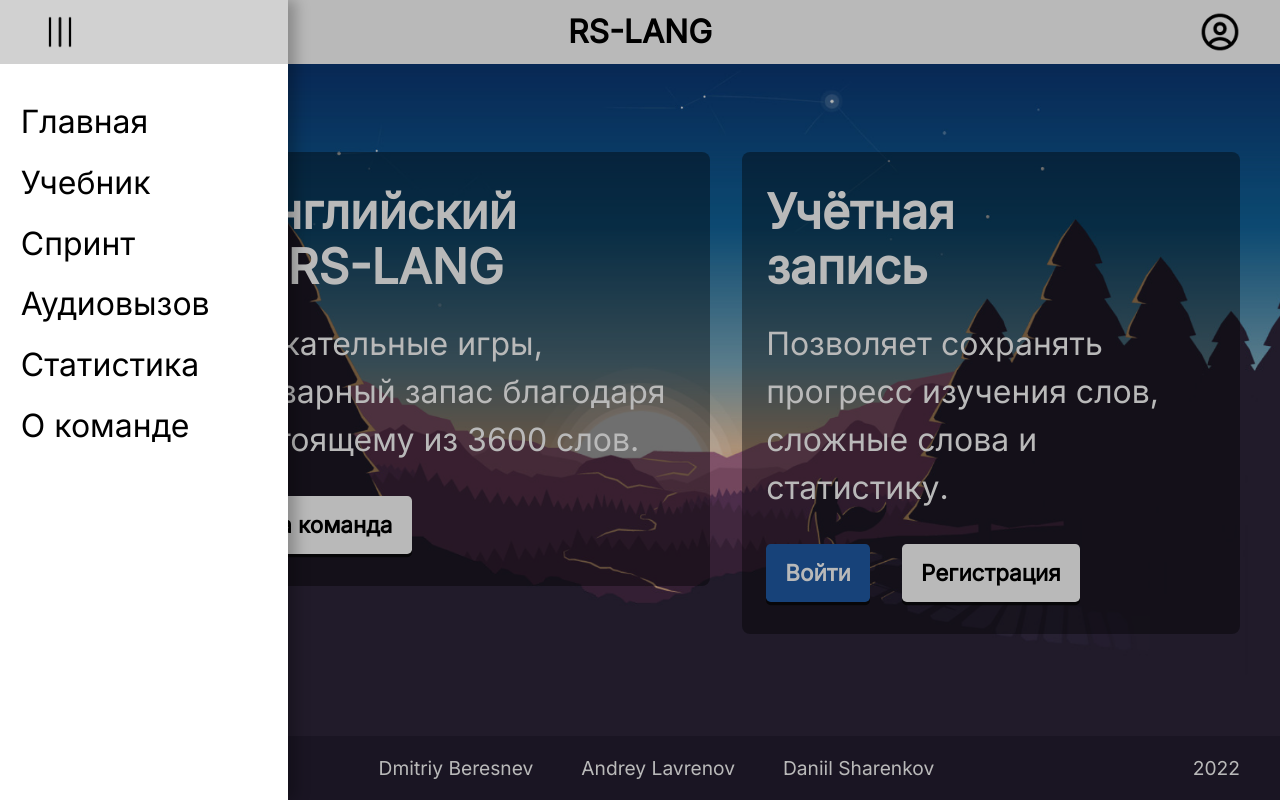
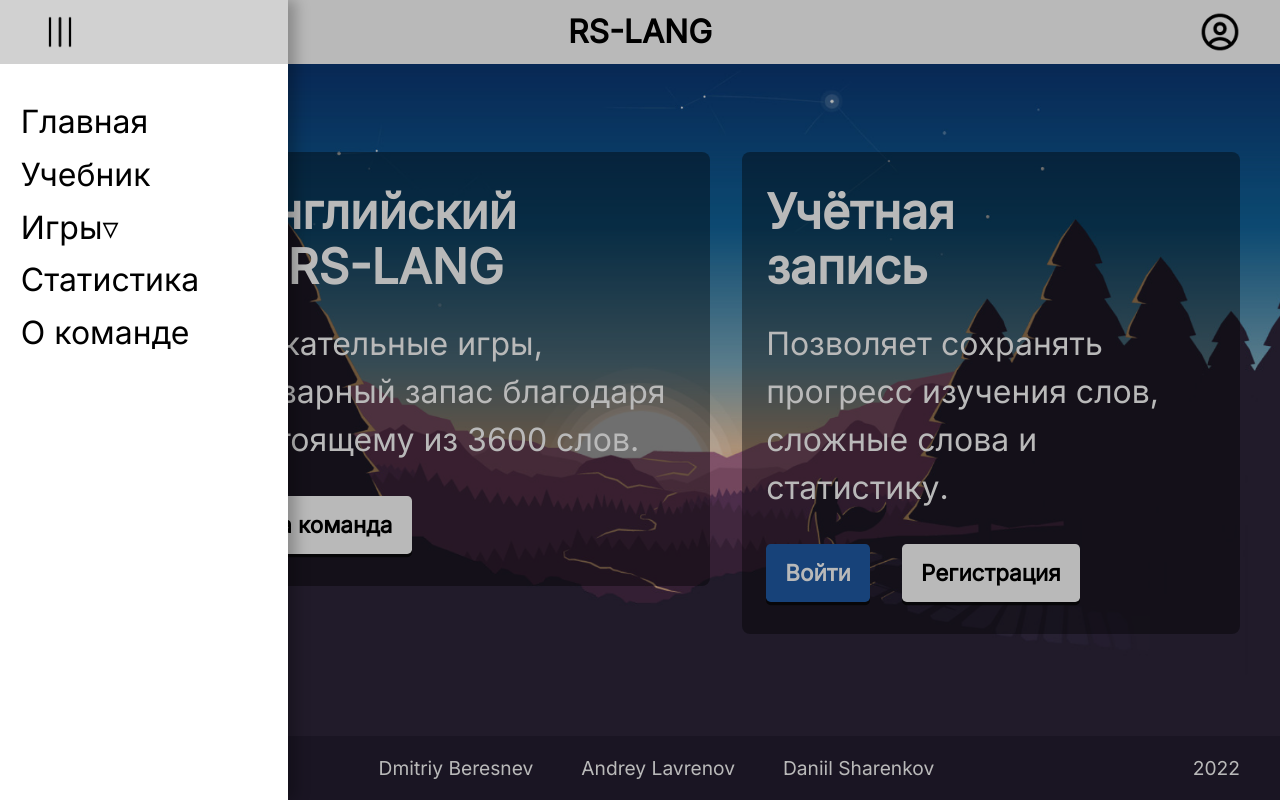
Before and after one commit to Fronikon/rs-lang, a React (Create React App) app: page / in a window 1280 px wide. Both pictures are taken after a click on the element 60 px from the left and 32 px from the top of the page. Built offline with nearby package versions, Linux system fonts and the light colour scheme.

Commit message:
feat: add select game in nav-menu

```diff
--- /dev/null
+++ b/src/components/NavMenu/GameSelect.tsx
@@ -0,0 +1,30 @@
+import styles from './NavMenu.module.css';
+import { Link } from 'react-router-dom';
+import { useState } from 'react';
+
+const GameSelect: React.FC = () => {
+  const [isOpenGameSelect, setIsOpenGameSelect] = useState<boolean>(false);
+
+  const openGameSelect = () => {
+    setIsOpenGameSelect(!isOpenGameSelect);
+  };
+
+  return (
+    <li className={styles['game-select']}>
+      <span
+        className={styles['game-select__title']}
+        onClick={openGameSelect}
+      >Игры{isOpenGameSelect ? '▾' : '▿'}</span>
+      {isOpenGameSelect && <ul className={styles['game-select__list']}>
+        <li className={styles['nav-menu__link']}>
+          <Link to="/sprint">Спринт</Link>
+        </li>
+        <li className={styles['nav-menu__link']}>
+          <Link to="/audio">Аудиовызов</Link>
+        </li>
+      </ul>}
+    </li>
+  );
+};
+
+export default GameSelect;
--- a/src/components/NavMenu/NavMenu.module.css
+++ b/src/components/NavMenu/NavMenu.module.css
@@ -32,10 +32,10 @@
   font-size: 2rem;
 }
 
+.game-select__title,
 .nav-menu__link a {
   display: block;
 
-  margin-bottom: 0.5rem;
   padding: 0.5rem 0.8rem;
 
   border-radius: 0.8rem 0 0 0.8rem;
@@ -51,6 +51,24 @@
   background-color: #1f5ba7;
 }
 
+.game-select__title {
+  cursor: pointer;
+}
+
+.game-select__title:hover {
+  color: white;
+
+  background-color: #1f5ba7;
+  border-radius: 0.8rem 0 0 0.8rem;
+}
+
+.game-select__list {
+  margin-left: 1rem;
+  padding: 0;
+
+  border-left: 3px solid black;
+}
+
 .shadow {
   cursor: pointer;
 
--- a/src/components/NavMenu/NavMenu.tsx
+++ b/src/components/NavMenu/NavMenu.tsx
@@ -4,6 +4,7 @@ import { Link } from 'react-router-dom';
 import { actions } from './../../redux/actions';
 import { MouseEventHandler } from 'react';
 import { useCustomDispatch } from '../../hooks/redax-hooks';
+import GameSelect from './GameSelect';
 
 const NavMenu: React.FC = () => {
   const dispatch = useCustomDispatch();
@@ -28,12 +29,7 @@ const NavMenu: React.FC = () => {
           <li className={styles['nav-menu__link']}>
             <Link to="/textbook">Учебник</Link>
           </li>
-          <li className={styles['nav-menu__link']}>
-            <Link to="/sprint">Спринт</Link>
-          </li>
-          <li className={styles['nav-menu__link']}>
-            <Link to="/audio">Аудиовызов</Link>
-          </li>
+          <GameSelect />
           <li className={styles['nav-menu__link']}>
             <Link to="/statistics">Статистика</Link>
           </li>
```
